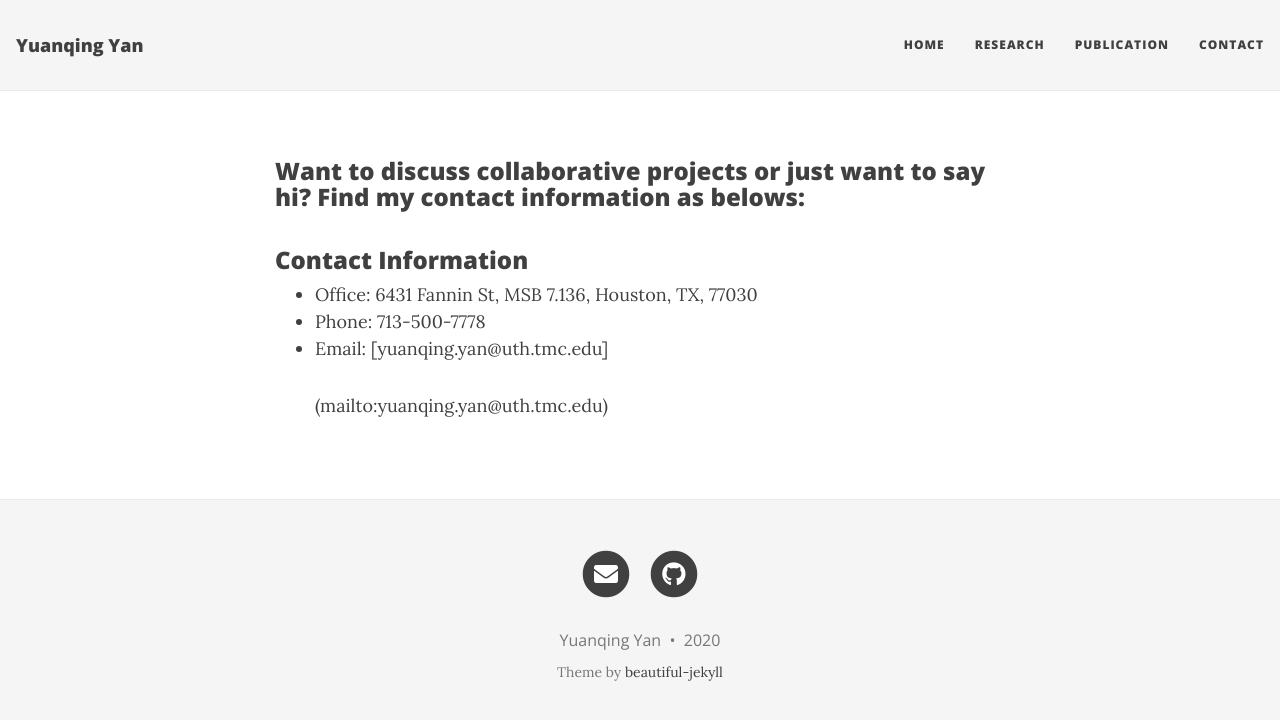
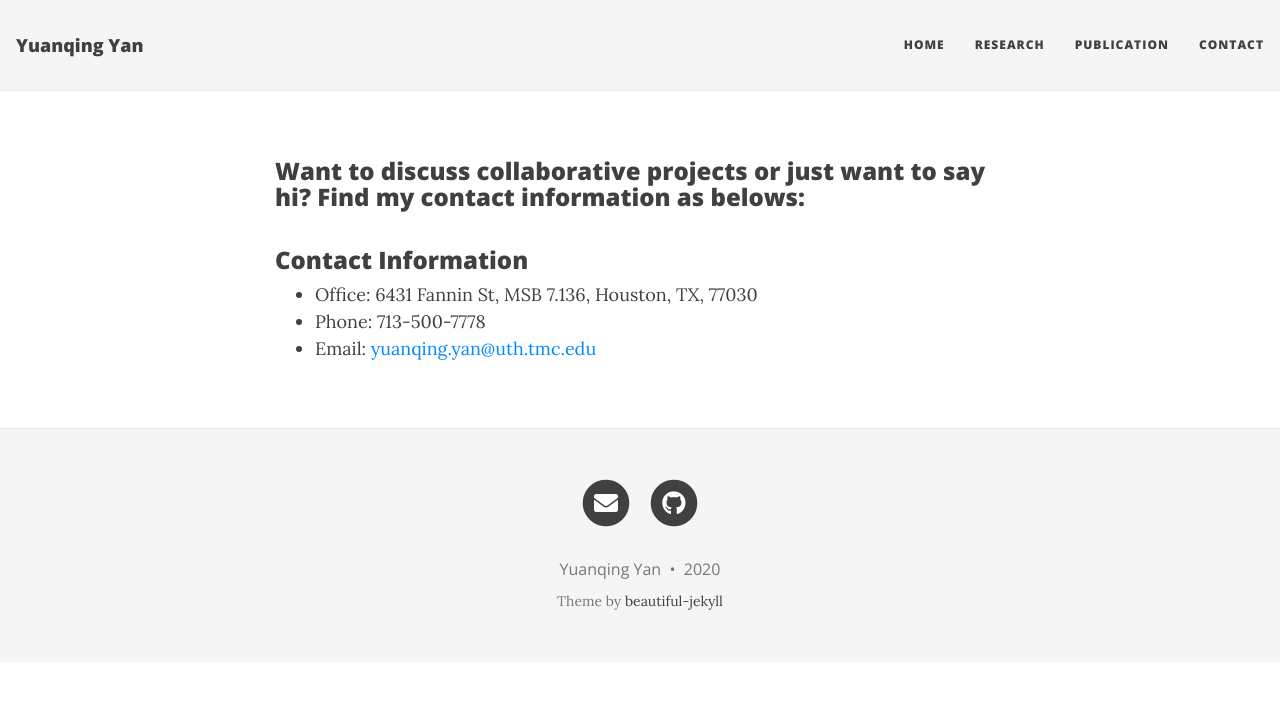
Before and after one commit to yuanqing-yan/Yuanqing, a Jekyll site: the page built from contact.md, in a window 1280 px wide. Shown: the top 720 px of the page. Built offline with Jekyll 4.4.1, drawn with Linux system fonts in a browser that asks for light colours; nearby versions of some CDN libraries.

Commit message:
Update contact.md

```diff
--- a/contact.md
+++ b/contact.md
@@ -8,4 +8,4 @@ title: " "
 ### Contact Information
 * <font size="+1">Office: 6431 Fannin St, MSB 7.136, Houston, TX, 77030</font>
 * <font size="+1">Phone: 713-500-7778</font>
-* <font size="+1">Email: [yuanqing.yan@uth.tmc.edu]</font>(mailto:yuanqing.yan@uth.tmc.edu)
+* Email: [yuanqing.yan@uth.tmc.edu](mailto:yuanqing.yan@uth.tmc.edu)
```
